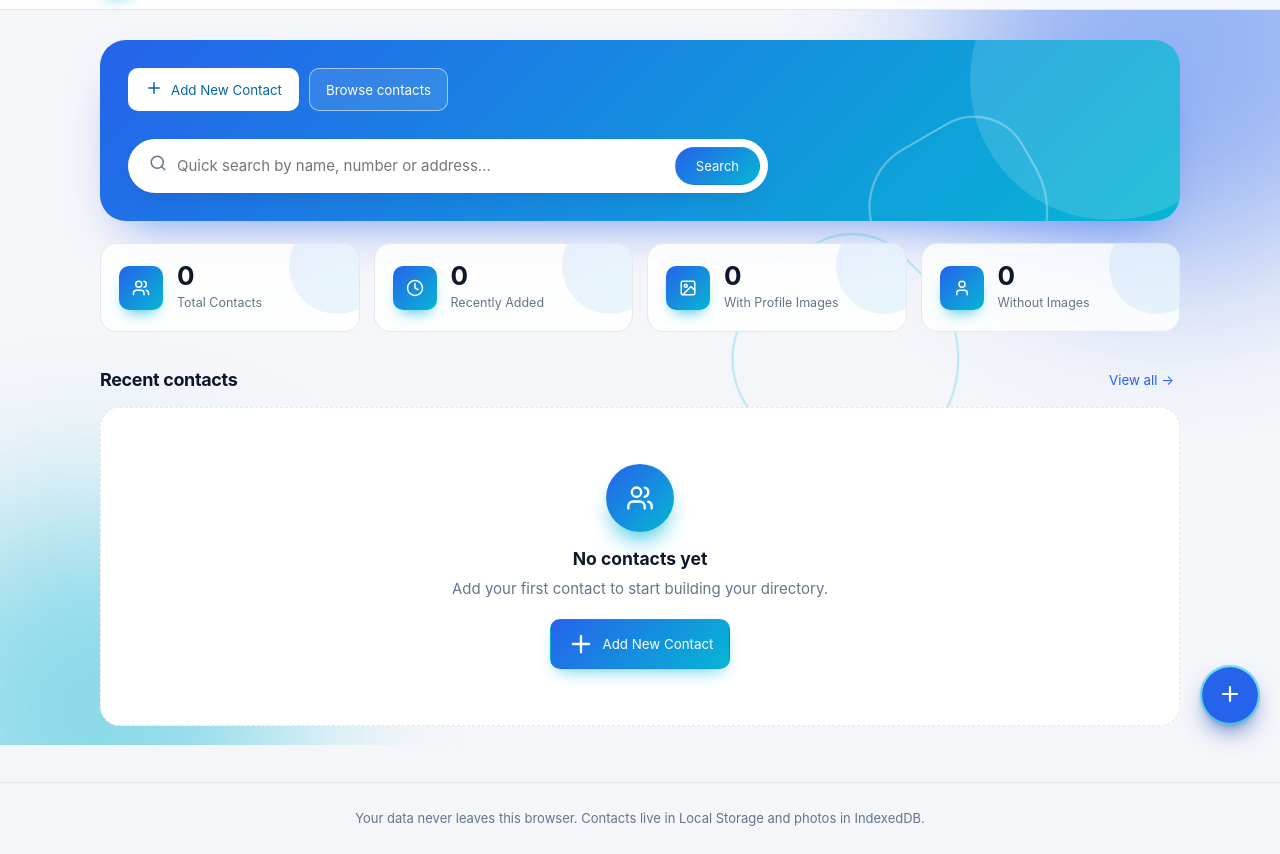
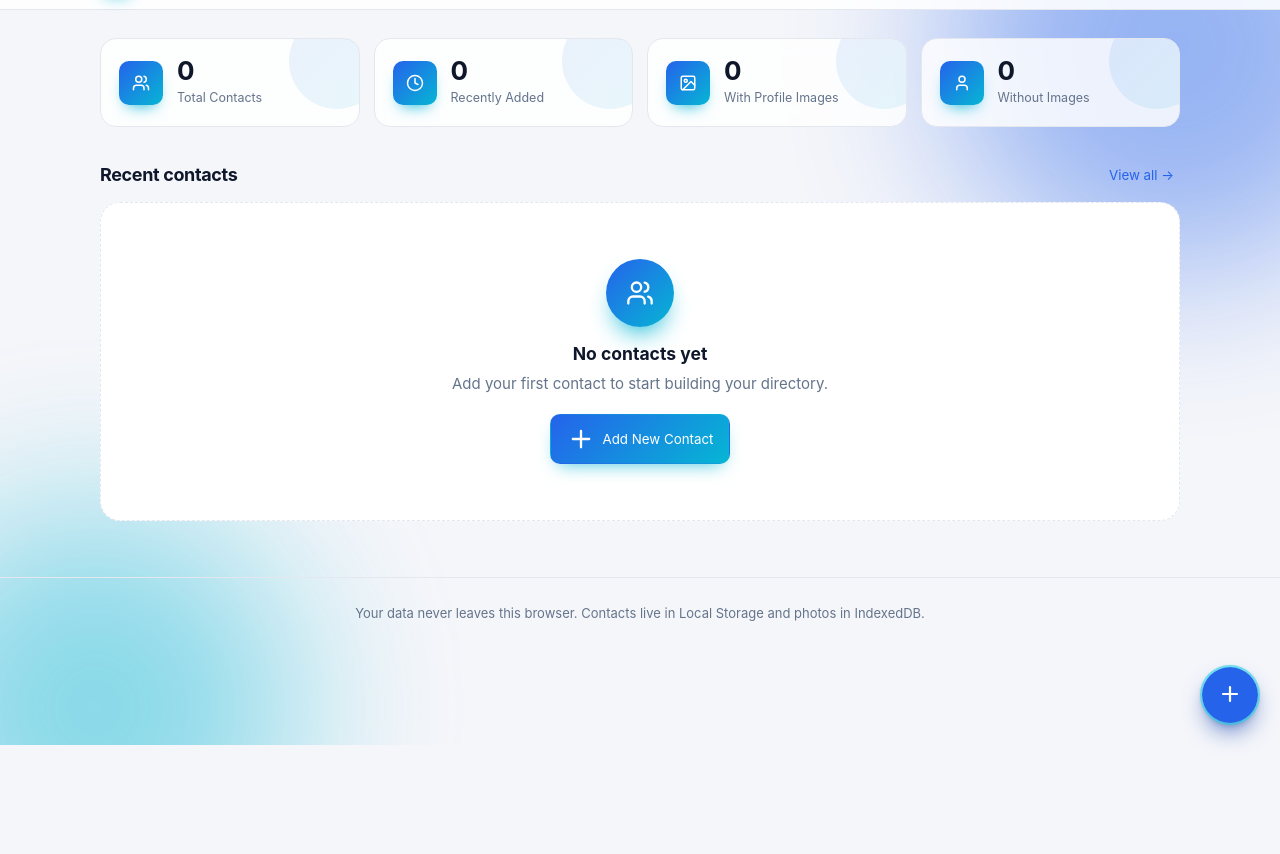
Before and after one commit to muhammadyaman727/ContactDirectory, a plain HTML site: page index.html in a window 1280 px wide. Shown: the part 55-909 px from the top of the page. After the commit the page ends 800 px from the top, so only its background shows below. Drawn offline with Linux system fonts and the light colour scheme.

Commit message:
Update index.html

```diff
--- a/index.html
+++ b/index.html
@@ -107,6 +107,7 @@ dialog{margin:auto;inset:0;border-radius:26px;border:1px solid var(--bd)}dialog[
 @media(max-width:720px){.grid .av{width:42px;height:42px;font-size:15px}.grid .card{padding:0 12px;gap:10px}.grid .btns{gap:4px}.grid .btns .b{padding:7px 8px}.grid .btns .b:first-child{font-size:0;gap:0}}
 .card{cursor:pointer}.card:focus-visible{outline:2px solid var(--ac);outline-offset:2px}.chev{color:var(--mu);margin-left:auto;flex:none;transition:.2s}.card:hover .chev{transform:translateX(3px);color:var(--ac)}.grid .info h3{font-size:16px}.grid .info p{font-size:13.5px}.df a.b{text-decoration:none}
 @media(max-width:720px){.hero .row{display:none}.hero{padding:14px;margin:16px 0 4px}.qs{margin-top:0}.tb{gap:8px;margin:16px 0 8px}.tb #s,.tb .seg{display:none}.tb .sw{min-width:0;flex:1}.tb select.in{width:auto;max-width:136px;padding:12px;font-size:13.5px}}
+.hero{display:none}#dash .stats{margin-top:28px}
 main{padding-bottom:104px}
 .fab{position:fixed;right:22px;bottom:calc(22px + env(safe-area-inset-bottom,0px));z-index:25;width:56px;height:56px;border-radius:50%;border:0;background:var(--ac);color:#fff;display:grid;place-items:center;cursor:pointer;box-shadow:0 12px 26px -8px color-mix(in srgb,var(--ac) 75%,#000),0 2px 6px rgba(0,0,0,.18);transition:.2s}.fab:hover{transform:scale(1.07)}.fab:active{transform:scale(.95)}.fab .ic{width:24px;height:24px;stroke-width:2.2}
 #toasts{left:50%;right:auto;translate:-50% 0;align-items:center;bottom:calc(24px + env(safe-area-inset-bottom,0px))}
```
